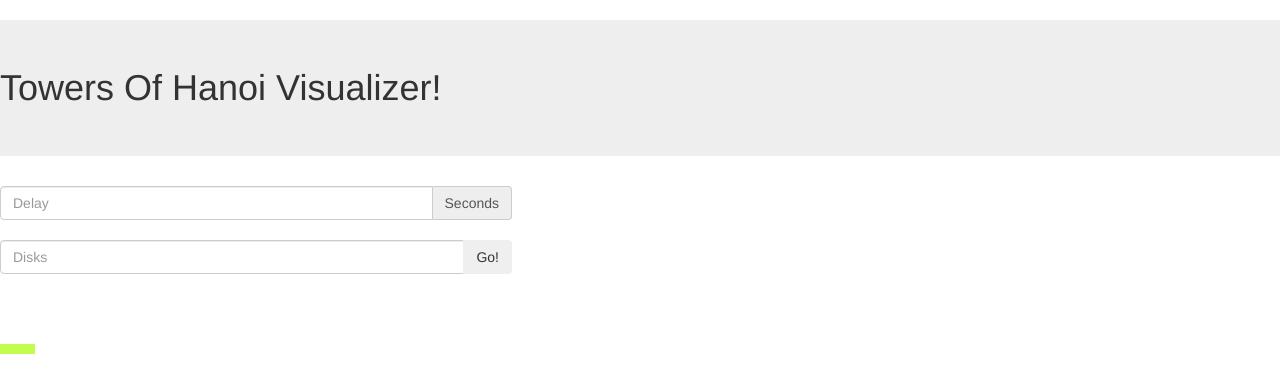
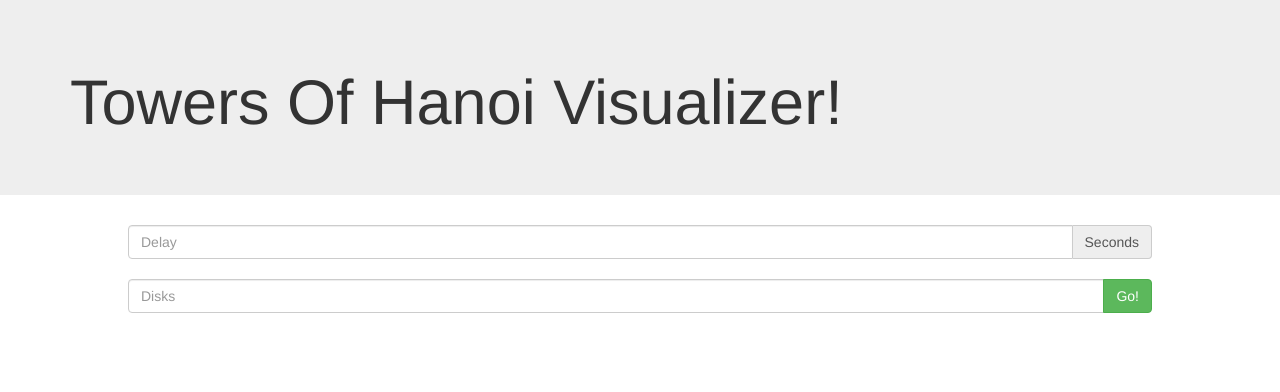
Before and after one commit to HazardDev/Hanoi, an Angular app: page / in a window 1280 px wide. Shown: the top 392 px of the page. Built offline with nearby package versions, Linux system fonts and the light colour scheme.

Commit message:
QOL and Style improvements

```diff
--- a/src/app/app.component.html
+++ b/src/app/app.component.html
@@ -1,4 +1,6 @@
-<h1 class="jumbotron">
-  <span class="mx-auto" style="width: 80%">{{title}}</span>
-</h1>
+<div class="jumbotron jumbotron-fluid">
+  <div class="container">
+    <h1 class="display-3">{{title}}</h1>
+  </div>
+</div>
 <hanoi></hanoi>
--- a/src/app/components/hanoi/hanoi.component.css
+++ b/src/app/components/hanoi/hanoi.component.css
@@ -12,11 +12,23 @@
   align-items: flex-end;
   justify-content: center;
   align-content: stretch;
-  background: rgba(171, 253, 17, .7);
-  outline: solid 5px rgba(171, 253, 17, .75);
+  /*background: rgba(171, 253, 17, .7);
+  outline: solid 5px rgba(171, 253, 17, .75);*/
 }
 
 .hanoi-tower {
   margin-right: 5px;
   margin-left: 5px;
 }
+
+.control-section {
+  width: auto;
+  margin-left: 10%;
+  margin-right: 10%;
+}
+
+.working-area {
+  display: block;
+  margin-left: auto;
+  margin-right: auto;
+}
--- a/src/app/components/hanoi/hanoi.component.html
+++ b/src/app/components/hanoi/hanoi.component.html
@@ -1,4 +1,4 @@
-<div style="width: 40%;" class="mx-auto">
+<div class="mx-auto control-section">
 	<div class="input-group">
 		<input class="form-control" placeholder="Delay" min="0" type="number" aria-describedby="basic-addon2" [(ngModel)]="seconds"/>
 		<span class="input-group-addon" id="basic-addon2">Seconds</span>
@@ -7,14 +7,13 @@
 	<div class="input-group">
 		<input class="form-control" placeholder="Disks" min="1" type="number" [(ngModel)]="disks">
 		<span class="input-group-btn">
-        <button class="btn btn-secondary" (click)="hanoi()" type="button">Go!</button>
+        <button class="btn" [ngClass]="{'btn-success': !isRunning, 'btn-secondary': isRunning}" (click)="hanoi()" type="button">Go!</button>
   		</span>
 	</div>
 </div>
 
-<br><br>
 
-<div>
+<div class="working-area" [style.width.px]="(disks * 20 * 3) + 20">
 	<br>
 	<div class="hanoi-view" [style.height.px]="disks * 16">
 		<div class="hanoi-tower"  [style.width.px]="disks * 20">
--- a/src/app/components/hanoi/hanoi.component.ts
+++ b/src/app/components/hanoi/hanoi.component.ts
@@ -15,7 +15,7 @@ export class HanoiComponent {
 	A = []
 	B = []
 	C = []
-	hanoiRunning = false;
+	isRunning: boolean = false;
 	viewState = [{A: [], B: [], C: []}]
 	seconds: number;
 	doHanoi = function (disks: number, source: Array<number>, using: Array<number>, destination: Array<number>, ) {
@@ -46,6 +46,8 @@ export class HanoiComponent {
 
 	hanoi = function () {
 		// console.log("Running Hannoi");
+		if(this.isRunning) return;
+		this.isRunning = true;
 		this.iterations = 0;
 		if(!this.disks) this.disks = 6;
 		this.A = this.populate(this.disks);
@@ -74,6 +76,9 @@ export class HanoiComponent {
 			setTimeout(() => {
 
 				this.viewState.shift();
+				if(this.viewState.length == 1){
+					this.isRunning = false;
+				}
 
 			}, 1000 * this.seconds * i);
 		}
```
